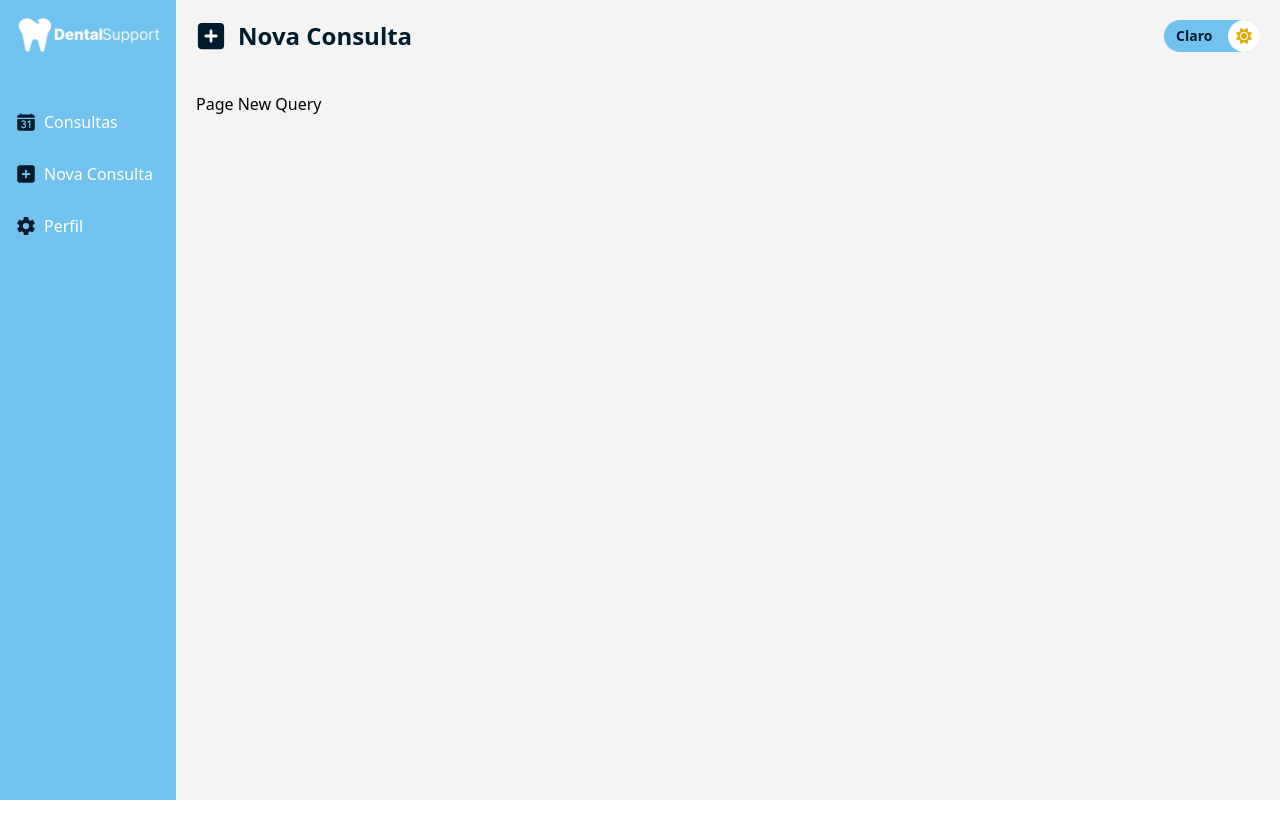
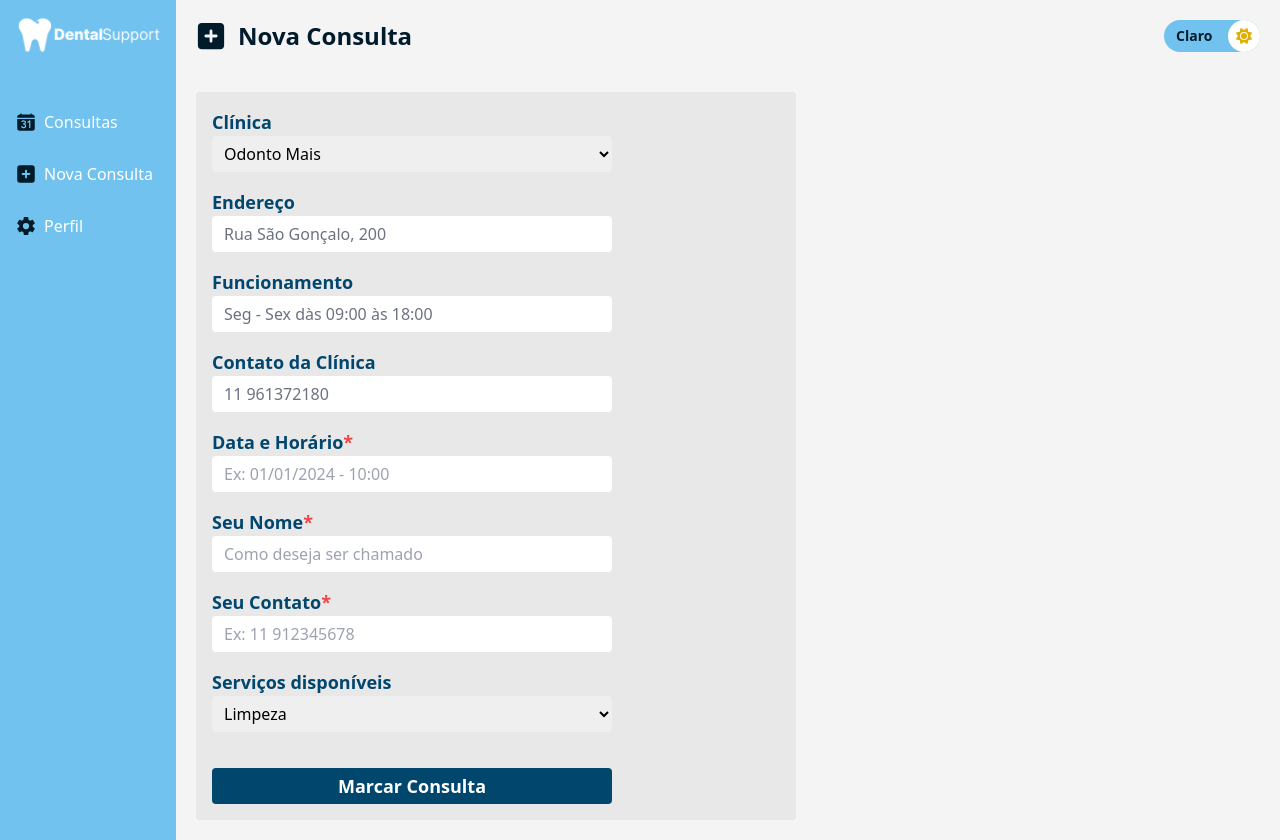
Before and after one commit to oMatheus-Farias/appdentalsupport, a Next.js app: page /newquery in a window 1280 px wide. Before the commit the page ends 800 px from the top, so only its background shows below. Built offline with nearby package versions, Linux system fonts and the light colour scheme; no server answers.

Commit message:
feat: Adicionar formulario de cadastro de uma nova consulta com configuracao inicial.

```diff
--- a/src/pages/dashboarduser/index.tsx
+++ b/src/pages/dashboarduser/index.tsx
@@ -87,7 +87,7 @@ export default function DashboardUser(){
           <main className='mt-10 flex flex-col gap-4' >
             { listDetailServices.length === 0 ? (
               <div>
-                <p>Teste</p>
+                <p className='dark:text-white' >Nenhuma consulta marcada.</p>
               </div>
             ) : (
               listDetailServices.map(item => {
--- a/src/pages/newquery/index.tsx
+++ b/src/pages/newquery/index.tsx
@@ -1,4 +1,4 @@
-import { useContext, useState } from 'react';
+import { useContext, useState, FormEvent } from 'react';
 import { ScreenSizeContext } from '@/contexts/screenSizeContext';
 
 import Head from 'next/head';
@@ -13,6 +13,10 @@ export default function NewQuery(){
   const { isChecked, dasktopSizeScreen } = useContext(ScreenSizeContext);
 
   const [openNav, setOpenNav] = useState(false);
+
+  function handleSubmit(event: FormEvent<HTMLFormElement>){
+    event.preventDefault();
+  };
 
   return(
     <div className={ `${isChecked ? '' : 'dark'}` } >
@@ -30,7 +34,108 @@ export default function NewQuery(){
           <PageTitle icon={ newQueryIcon } title='Nova Consulta' />
 
           <main className='mt-10 flex flex-col gap-4' >
-            <p>Page New Query</p>
+            <div className='max-w-[37.5em] p-2 rounded bg-boxColor lg:p-4' >
+              <form
+                onSubmit={ handleSubmit }
+                className='max-w-[25em] w-full flex flex-col gap-4'
+              >
+                <label className='flex flex-col' >
+                  <span className='text-lg text-darkPrimaryColor font-bold' >Clínica</span>
+                  <select className='px-2 rounded h-9' >
+                    <option>Odonto Mais</option>
+                  </select>
+                </label>
+
+                <label className='flex flex-col' >
+                  <span className='text-lg text-darkPrimaryColor font-bold' >Endereço</span>
+                  <input
+                    type='text'
+                    name='addressClinic'
+                    value='Rua São Gonçalo, 200'
+                    onChange={ () => {} }
+                    disabled
+                    className='px-3 rounded bg-white cursor-not-allowed text-gray-500 h-9'
+                  />
+                </label>
+
+                <label className='flex flex-col' >
+                  <span className='text-lg text-darkPrimaryColor font-bold' >Funcionamento</span>
+                  <input
+                    type='text'
+                    name='operation'
+                    value='Seg - Sex dàs 09:00 às 18:00'
+                    onChange={ () => {} }
+                    disabled
+                    className='px-3 rounded bg-white cursor-not-allowed text-gray-500 h-9'
+                  />
+                </label>
+
+                <label className='flex flex-col' >
+                  <span className='text-lg text-darkPrimaryColor font-bold' >Contato da Clínica</span>
+                  <input
+                    type='text'
+                    name='contactClinic'
+                    value='11 961372180'
+                    onChange={ () => {} }
+                    disabled
+                    className='px-3 rounded bg-white cursor-not-allowed text-gray-500 h-9'
+                  />
+                </label>
+
+                <label className='flex flex-col' >
+                  <span
+                    className='text-lg text-darkPrimaryColor font-bold' >
+                    Data e Horário<span className='text-red-500' >*</span>
+                  </span>
+                  <input
+                    type='text'
+                    name='date'
+                    placeholder='Ex: 01/01/2024 - 10:00'
+                    className='px-3 rounded bg-white h-9'
+                  />
+                </label>
+
+                <label className='flex flex-col' >
+                  <span
+                    className='text-lg text-darkPrimaryColor font-bold' >
+                    Seu Nome<span className='text-red-500' >*</span>
+                  </span>
+                  <input
+                    type='text'
+                    name='name'
+                    placeholder='Como deseja ser chamado'
+                    className='px-3 rounded bg-white h-9'
+                  />
+                </label>
+
+                <label className='flex flex-col' >
+                  <span
+                    className='text-lg text-darkPrimaryColor font-bold' >
+                    Seu Contato<span className='text-red-500' >*</span>
+                  </span>
+                  <input
+                    type='text'
+                    name='contact'
+                    placeholder='Ex: 11 912345678'
+                    className='px-3 rounded bg-white h-9'
+                  />
+                </label>
+
+                <label className='flex flex-col' >
+                  <span className='text-lg text-darkPrimaryColor font-bold' >Serviços disponíveis</span>
+                  <select className='px-2 rounded h-9' >
+                    <option>Limpeza</option>
+                  </select>
+                </label>
+
+                <button
+                  type='submit'
+                  className='w-full rounded bg-darkPrimaryColor h-9 text-white font-semibold text-lg mt-5'
+                >
+                  Marcar Consulta
+                </button>
+              </form>
+            </div>
           </main>
         </div>
       </div>
```
